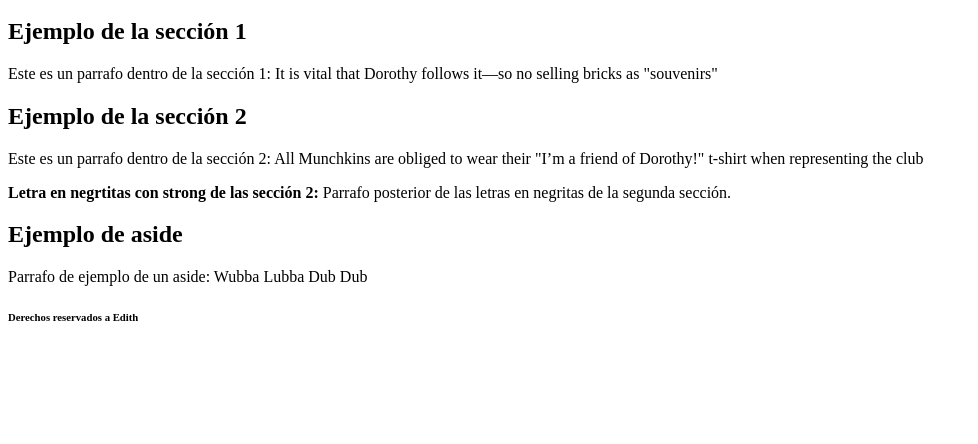
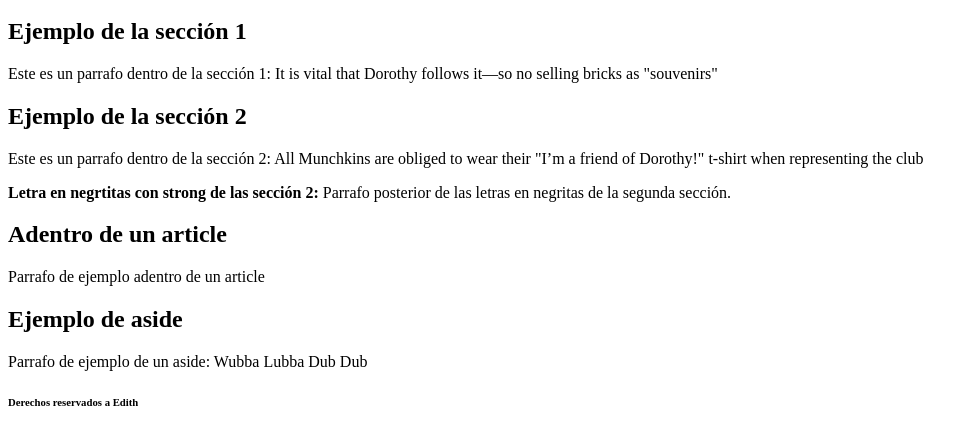
Before and after one commit to Angel-1990/Tarea, a plain HTML site: page Etiquetas Semanticas/index.html in a window 1280 px wide. Shown: the part 154-598 px from the top of the page, without its empty margins (0-978 px from the left). Drawn offline with Linux system fonts and the light colour scheme.

Commit message:
Update index.html

```diff
--- a/Etiquetas Semanticas/index.html
+++ b/Etiquetas Semanticas/index.html
@@ -34,9 +34,16 @@
             </p>
         </section>
 
+      	<article>
+
+		<h2>Adentro de un article</h2>
+          	<p>Parrafo de ejemplo adentro de un article</p>
+
+        </article>
+
         <aside>
             <h2> Ejemplo de  aside</h2>
-	    <p> Parrafo de ejemplo de un aside: Wubba Lubba Dub Dub</p>
+          	<p> Parrafo de ejemplo de un aside: Wubba Lubba Dub Dub</p>
         </aside>
 
         <footer>
```
